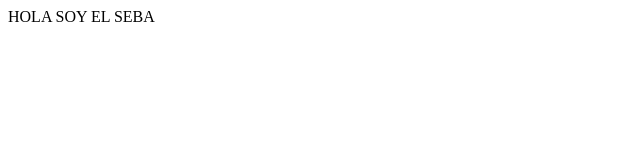
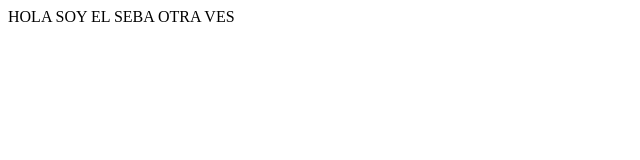
Before and after one commit to AraceliDC/Proyecto-3-API, a website: page index.html in a window 1280 px wide. Shown: the whole page, without its empty margins (0-640 px from the left). Drawn offline with nearby package versions, Linux system fonts and the light colour scheme; no server answers.

Commit message:
soy yo de nuevo

```diff
--- a/index.html
+++ b/index.html
@@ -7,7 +7,7 @@
 </head>
 <body>
     <div>
-        HOLA SOY EL SEBA
+        HOLA SOY EL SEBA OTRA VES
     </div>
 
 
```
